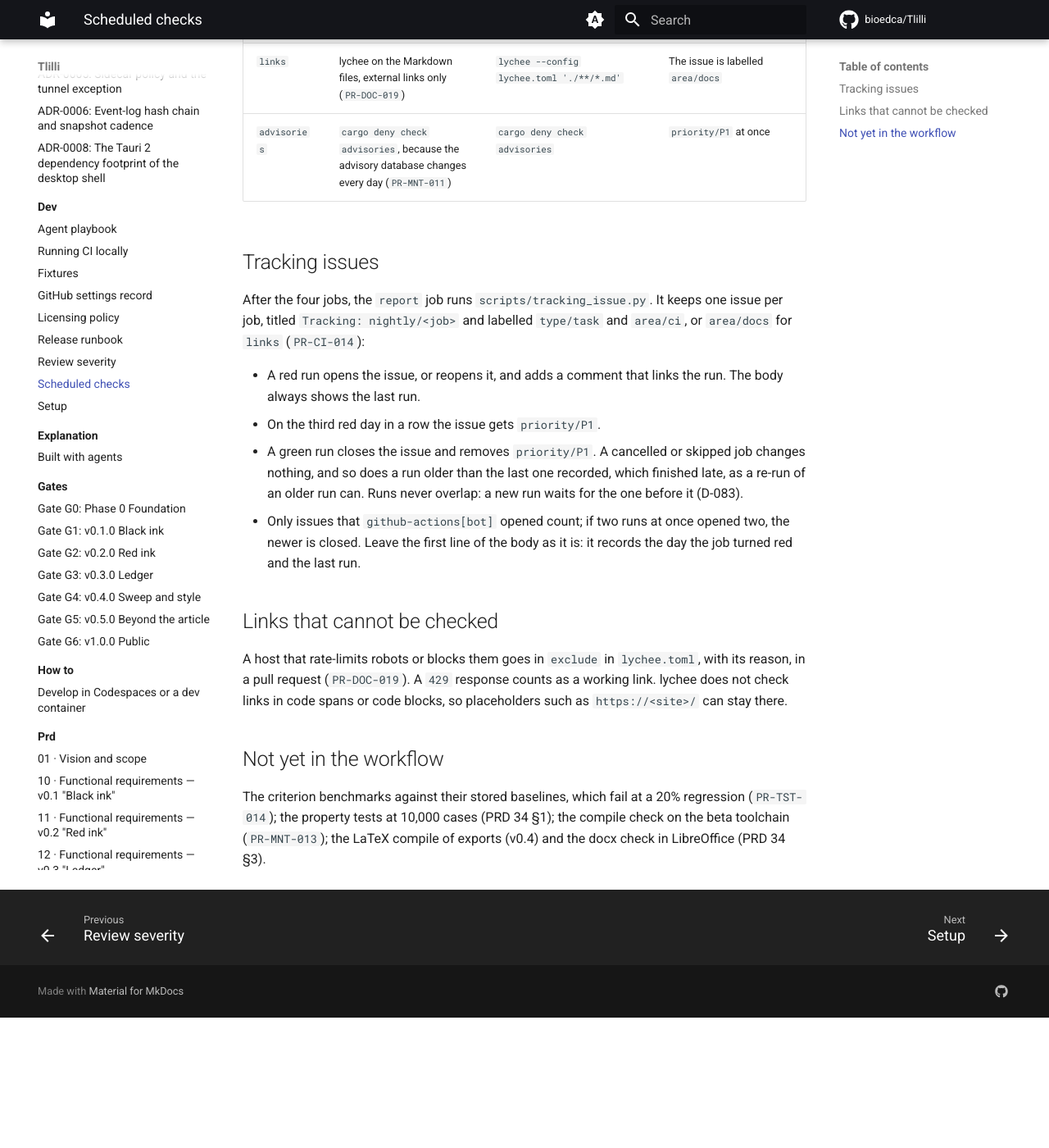
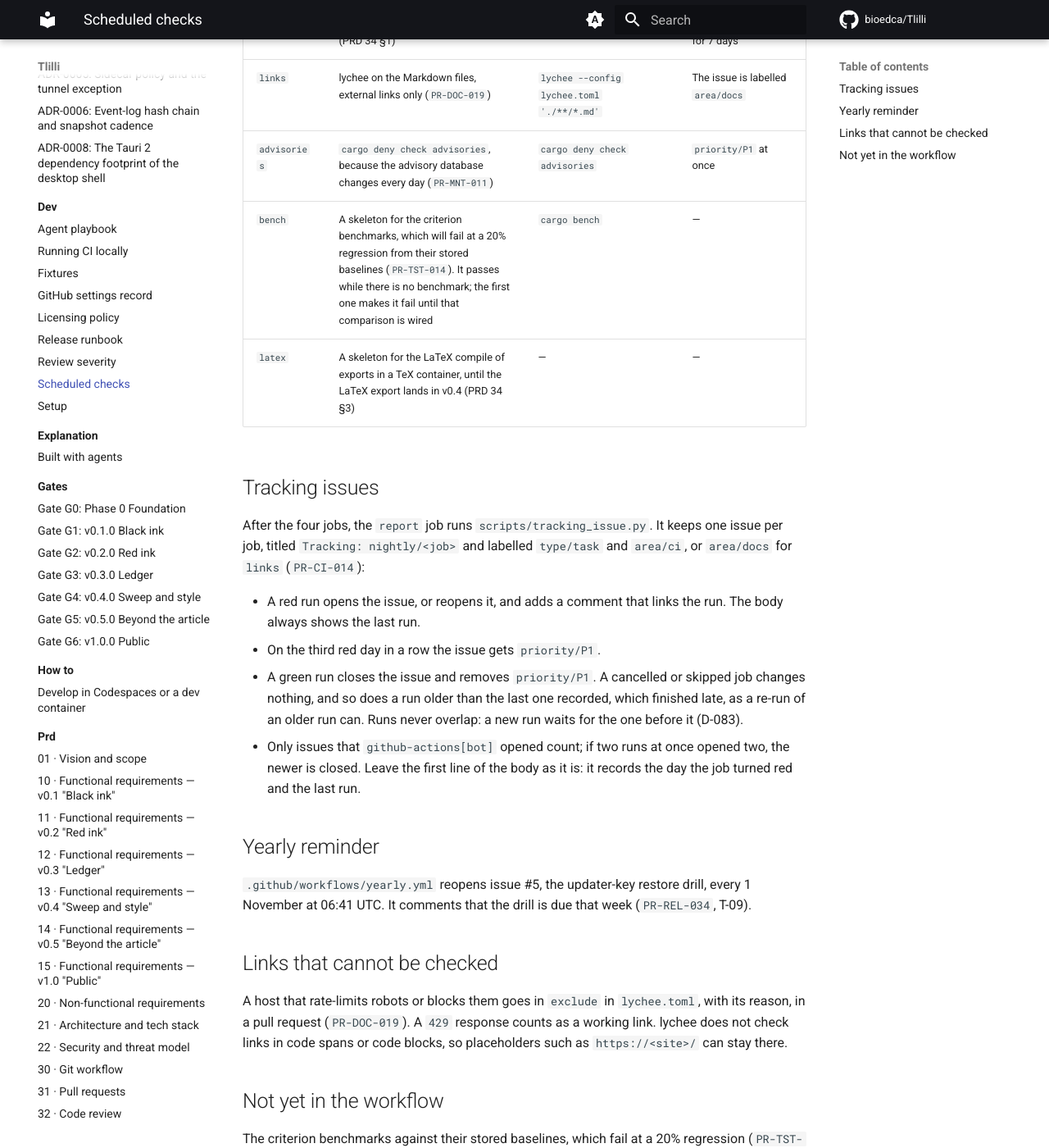
Before and after one commit to bioedca/Tlilli, an MkDocs documentation site: the page built from docs/dev/scheduled-checks.md, in a window 1280 px wide and 1400 px high, scrolled down 485 px. Shown: the whole window at 82% size. Built offline with MkDocs 1.6.1 and Material for MkDocs 9.7.7, drawn with Linux system fonts in a browser that asks for light colours; comment, search, counter and statistics services are not loaded; before the commit the page ends 1726 px from its top, so only the background shows below that.

Commit message:
ci(ci): add the nightly skeleton jobs and the yearly drill reminder
nightly.yml gains the last two jobs of PRD 33 section 1 as skeletons.
bench counts the criterion benchmarks: it passes while there is none
and fails once one lands, until the comparison with stored baselines
is wired (PR-TST-014). latex is a notice until the LaTeX export lands
in v0.4. The report job keeps a tracking issue for each.

yearly.yml reopens issue #5, the updater-key restore drill, every 1
November and comments that it is due that week (PR-REL-034, T-09).
PRD 33 lists the workflow, and the docs name both.

Signed-off-by: bioedca <131809205+bioedca@users.noreply.github.com>

```diff
--- a/docs/dev/scheduled-checks.md
+++ b/docs/dev/scheduled-checks.md
@@ -8,6 +8,8 @@
 | `playwright` | The whole browser suite; pull requests run only its `@smoke` tests (PRD 34 §1) | `pnpm -C ui exec playwright test` | The `playwright-report` artifact, kept for 7 days |
 | `links` | lychee on the Markdown files, external links only (`PR-DOC-019`) | `lychee --config lychee.toml './**/*.md'` | The issue is labelled `area/docs` |
 | `advisories` | `cargo deny check advisories`, because the advisory database changes every day (`PR-MNT-011`) | `cargo deny check advisories` | `priority/P1` at once |
+| `bench` | A skeleton for the criterion benchmarks, which will fail at a 20% regression from their stored baselines (`PR-TST-014`). It passes while there is no benchmark; the first one makes it fail until that comparison is wired | `cargo bench` | — |
+| `latex` | A skeleton for the LaTeX compile of exports in a TeX container, until the LaTeX export lands in v0.4 (PRD 34 §3) | — | — |
 
 ## Tracking issues
 
@@ -18,6 +20,10 @@ After the four jobs, the `report` job runs `scripts/tracking_issue.py`. It keeps
 - A green run closes the issue and removes `priority/P1`. A cancelled or skipped job changes nothing, and so does a run older than the last one recorded, which finished late, as a re-run of an older run can. Runs never overlap: a new run waits for the one before it (D-083).
 - Only issues that `github-actions[bot]` opened count; if two runs at once opened two, the newer is closed. Leave the first line of the body as it is: it records the day the job turned red and the last run.
 
+## Yearly reminder
+
+`.github/workflows/yearly.yml` reopens issue #5, the updater-key restore drill, every 1 November at 06:41 UTC. It comments that the drill is due that week (`PR-REL-034`, T-09).
+
 ## Links that cannot be checked
 
 A host that rate-limits robots or blocks them goes in `exclude` in `lychee.toml`, with its reason, in a pull request (`PR-DOC-019`). A `429` response counts as a working link. lychee does not check links in code spans or code blocks, so placeholders such as `https://<site>/` can stay there.
```
Also changed, not shown: docs/dev/github-settings.md (+1 -1 lines), docs/prd/33-ci-cd.md (+1 -0 lines), 2 other files.
